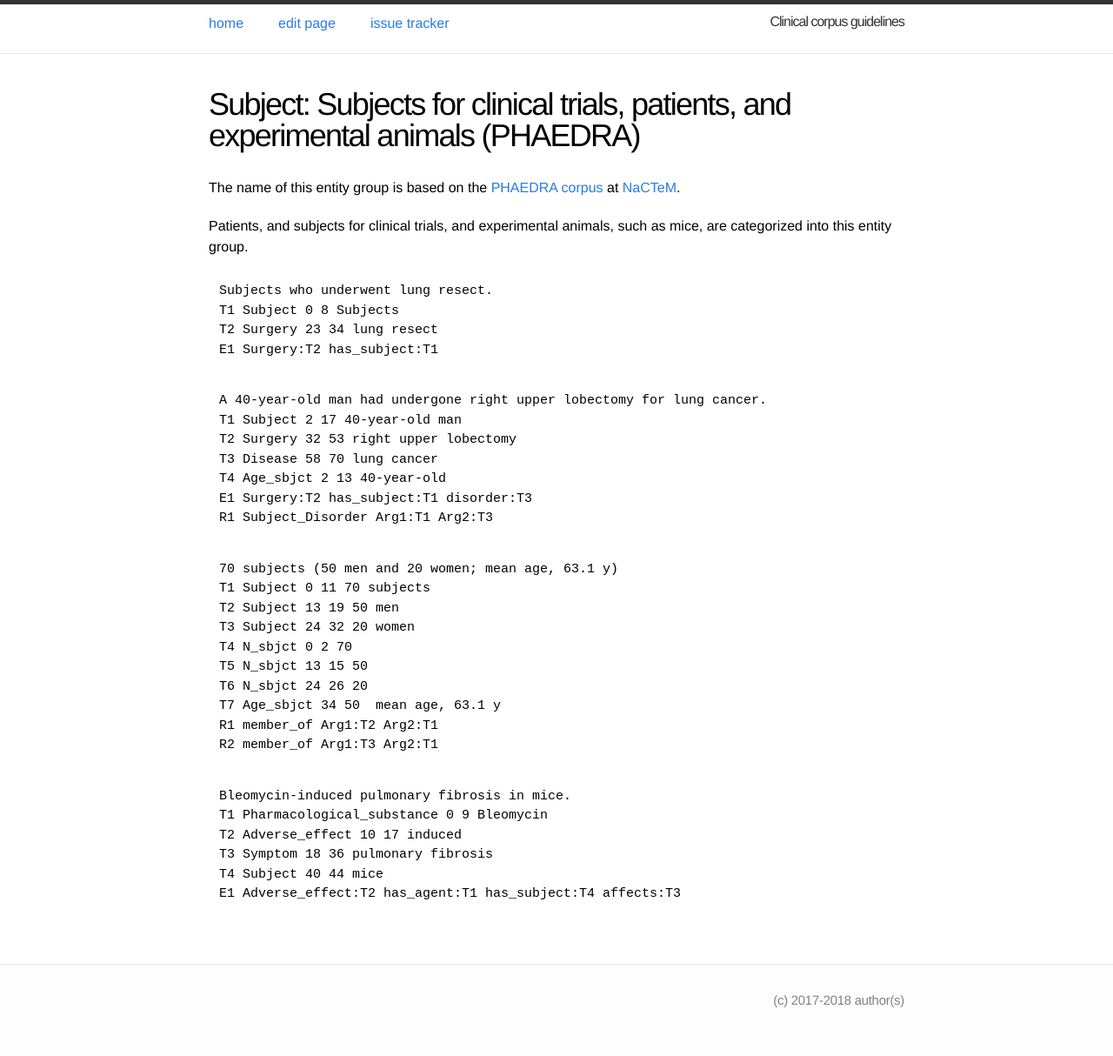
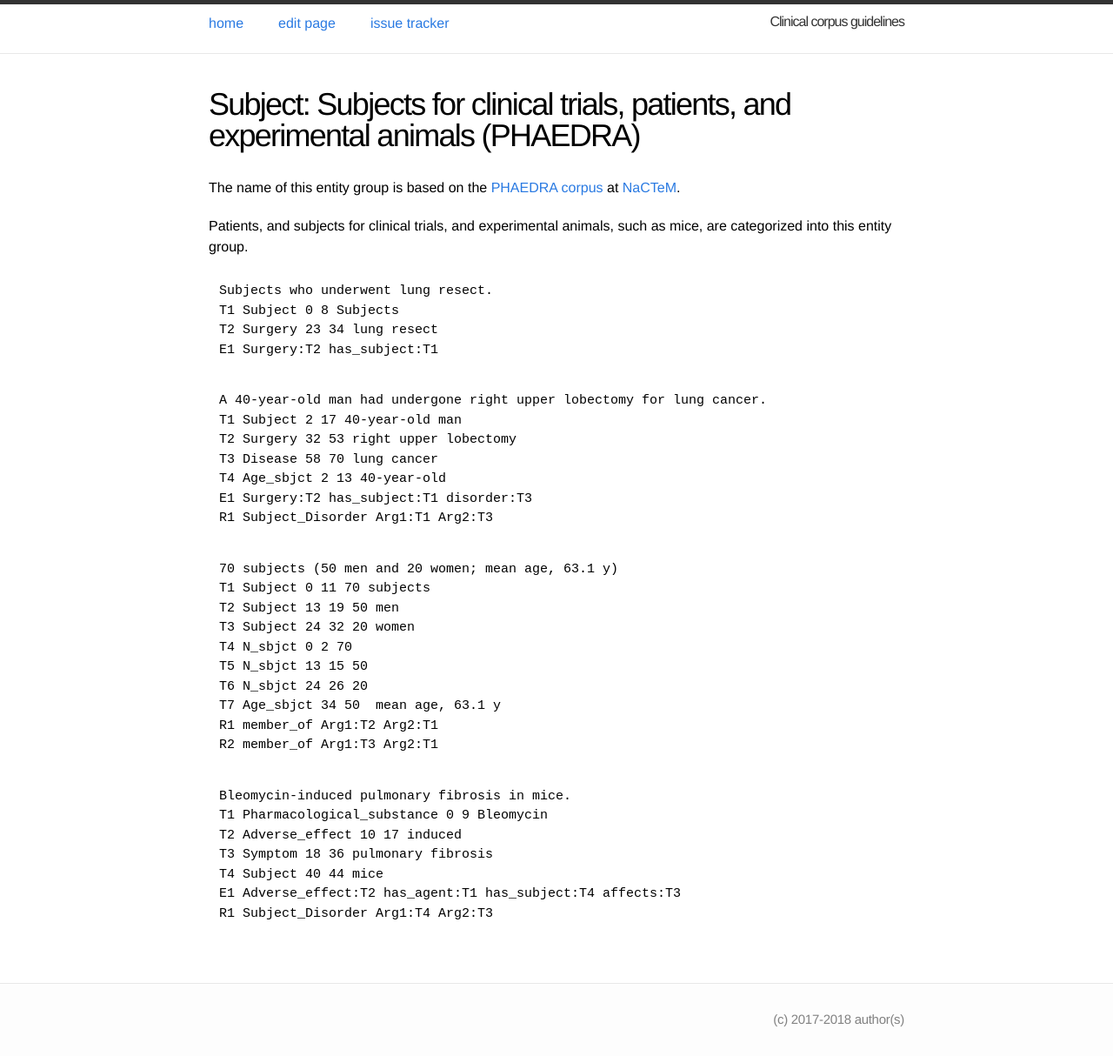
Before and after one commit to ezcatdb/clinicalcorpus-guidelines, a Jekyll site: the page built from _entity/Subject.md, in a window 1280 px wide. Shown: the whole page at 87% size. Built offline with Jekyll 4.4.1, drawn with Linux system fonts in a browser that asks for light colours; before the commit the page ends 1191 px from its top, so only the background shows below that.

Commit message:
Update Subject.md

```diff
--- a/_entity/Subject.md
+++ b/_entity/Subject.md
@@ -46,6 +46,7 @@ T2 Adverse_effect 10 17 induced
 T3 Symptom 18 36 pulmonary fibrosis
 T4 Subject 40 44 mice
 E1 Adverse_effect:T2 has_agent:T1 has_subject:T4 affects:T3
+R1 Subject_Disorder Arg1:T4 Arg2:T3
 ~~~
 
 
```
